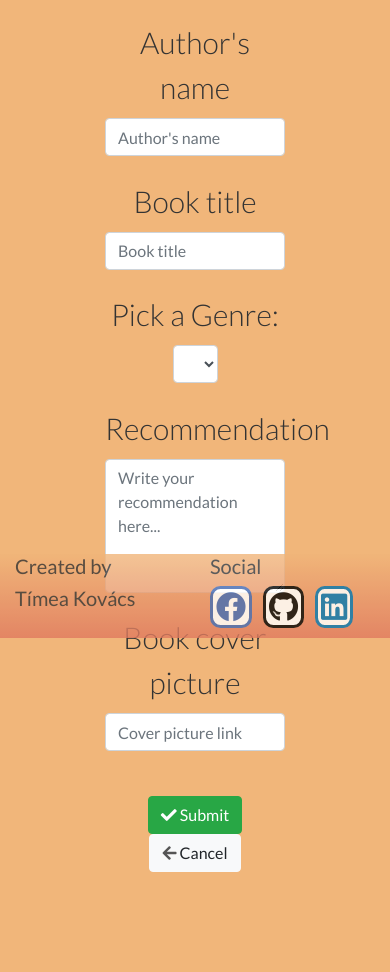
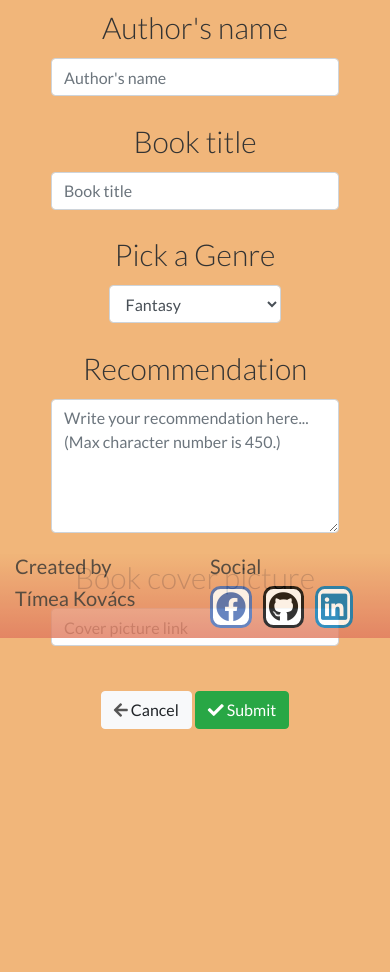
Before and after one commit to TimeaKovacs86/PraiseABook, a Flask app: page /recommendation in a window 390 px wide. Shown: the part 206-1178 px from the top of the page. After the commit the page ends 935 px from the top, so only its background shows below. Run offline with Flask 2, Linux system fonts and the light colour scheme; parts of the project's set-up code (start-up, migrations or seed data) failed here and were passed over; some libraries are stand-ins or nearby versions.

Commit message:
Media query for the delete button, client side validation of the max length of the recommendation textrea

```diff
--- a/static/css/custom.css
+++ b/static/css/custom.css
@@ -123,17 +123,33 @@
     margin: 0 auto;
 }
 
+@media (max-width: 769px) {
+    form {
+        width: 80%;
+        padding: 5px 0 100px 0;
+    }
+    #genre {
+    width: 30%;}
+    .og-details a, .og-details #delete-button {
+        font-size: 12px;
+    }
+}
+
+
 @media (max-width: 450px) {
     .page-title {
         font-size: 55px;
         text-shadow: 5px 5px black;
     }
+     #genre {
+    width: 60%;}
 }
 
 @media (max-width: 361px) {
     .page-title {
         font-size: 45px;
     }
+
     .social-links .list-inline-item {
         margin: 0;
     }
--- a/templates/base.html
+++ b/templates/base.html
@@ -6,9 +6,9 @@
           content="width=device-width, user-scalable=no, initial-scale=1.0, maximum-scale=1.0, minimum-scale=1.0">
     <meta http-equiv="X-UA-Compatible" content="ie=edge">
     <link rel="stylesheet" href="{{ url_for ('static', filename='css/bootstrap.min.css') }}">
-    <link rel="stylesheet" href="{{ url_for ('static', filename='css/custom.css') }}">
     <link rel="stylesheet" href="{{ url_for ('static', filename='css/default.css') }}">
     <link rel="stylesheet" href="{{ url_for ('static', filename='css/component.css') }}">
+    <link rel="stylesheet" href="{{ url_for ('static', filename='css/custom.css') }}">
     <link rel="stylesheet" href="https://use.fontawesome.com/releases/v5.8.1/css/all.css">
     <link rel="shortcut icon" type="image/png" href="{{ url_for ('static', filename='images/icons8-books-100.ico') }}">
     <script src="{{ url_for ('static', filename='js/modernizr.custom.js') }}"></script>
--- a/templates/recommend.html
+++ b/templates/recommend.html
@@ -23,19 +23,20 @@
     <input type="text" id="author" class="form-control" name="author" placeholder="Author's name" required><br>
     <label for="book_title">Book title</label><br>
     <input type="text" id="book_title" class="form-control" name="book_title" placeholder="Book title" required><br>
-    <label for="genre">Pick a Genre:</label><br>
+    <label for="genre">Pick a Genre</label><br>
     <select id="genre" class="form-control" name="genre">
         <option selected="selected" value="Fantasy">Fantasy</option>
         <option value="Horror">Horror</option>
         <option value="Thriller">Thriller</option>
     </select><br>
     <label for="recommendation">Recommendation</label><br>
-    <textarea id="recommendation" class="form-control" name="recommendation" placeholder="Write your recommendation here..." rows="5" required>
+    <textarea id="recommendation" class="form-control" name="recommendation" placeholder="Write your recommendation here...(Max character number is 450.)" rows="5" maxlength="450" required>
 </textarea><br>
     <label for="book_cover_pic">Book cover picture</label><br>
     <input type="text" id="book_cover_pic" class="form-control" name="book_cover_pic" placeholder="Cover picture link" required><br><br>
+    <button class="btn btn-light"><a href="{{ url_for('index') }}"><i class="fas fa-arrow-left"></i></a> Cancel</button>
     <button type="submit" class="btn btn-success"><i class="fas fa-check"></i> Submit</button>
-    <button class="btn btn-light"><a href="{{ url_for('index') }}"><i class="fas fa-arrow-left"></i></a> Cancel</button>
+
 </form>
 </div>
 {% endblock %}
```
Also changed, not shown: templates/update.html (+4 -3 lines).
